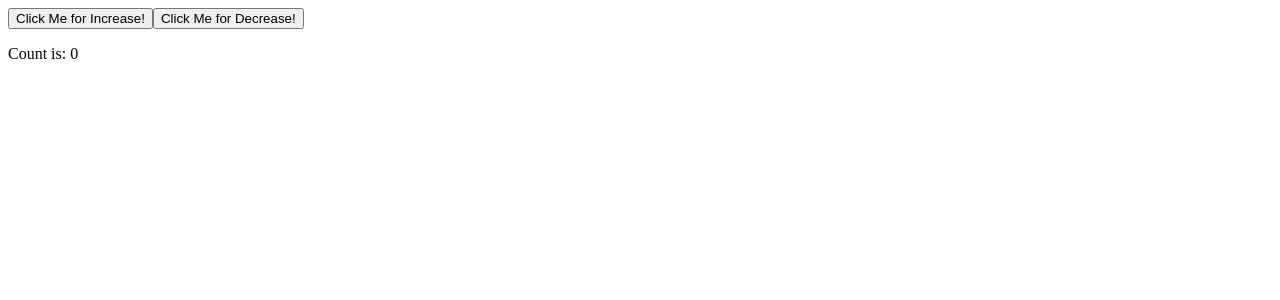
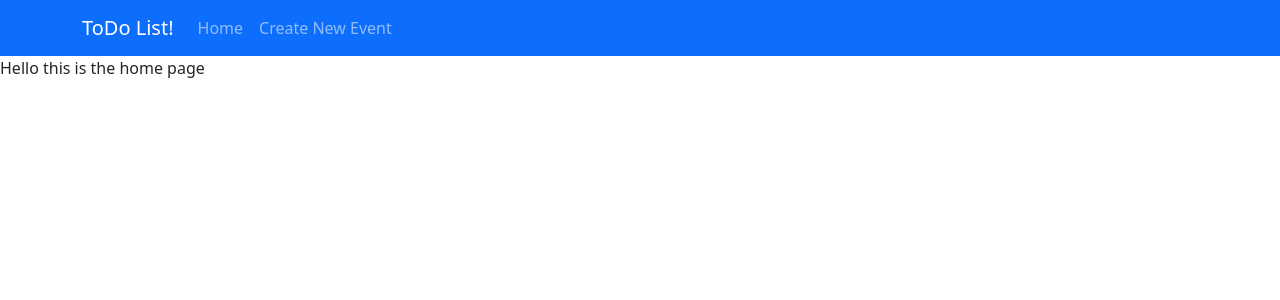
Before and after one commit to Noah8863/React-ToDo-List, a React (Create React App) app: page / in a window 1280 px wide. Shown: the top 300 px of the page. Built offline with nearby package versions, Linux system fonts and the light colour scheme.

Commit message:
set up simple website for the structure

```diff
--- a/package.json
+++ b/package.json
@@ -6,7 +6,9 @@
     "@testing-library/jest-dom": "^5.16.5",
     "@testing-library/react": "^13.4.0",
     "@testing-library/user-event": "^13.5.0",
+    "bootstrap": "^5.3.0",
     "react": "^18.2.0",
+    "react-bootstrap": "^2.7.4",
     "react-dom": "^18.2.0",
     "react-router-dom": "^6.12.1",
     "react-scripts": "5.0.1",
--- a/src/App.js
+++ b/src/App.js
@@ -1,21 +1,23 @@
-import React, {useState} from 'react';
+import { BrowserRouter as Router, Route, Routes } from 'react-router-dom';
+import NavBar from './components/Navbar/navbar.js';
+import Home from './components/Home/index.js';
+import NewEvent from './components/NewEvent/index.js';
 import './main.scss';
 
 function App() {
-  var [count,setCount] = useState(0);
 
-  function getCount() {
-    setCount(count + 1)
-  }
-  function decreaseCount() {
-    setCount(count - 1)
-  }
   return (
-    <div className="App">
-      <button onClick={getCount}>Click Me for Increase!</button>
-      <button onClick={decreaseCount}>Click Me for Decrease!</button>
-      <p id="count">Count is: {count}</p>
-    </div>
+    <Router>
+      <NavBar />
+      <Routes>
+        <Route exact path="/"
+          element={<>
+            <Home />
+          </>
+          }></Route>
+          <Route exact path="/NewEvent" element={<NewEvent />}></Route>
+      </Routes>
+    </Router>
   );
 }
 
--- /dev/null
+++ b/src/components/Home/index.js
@@ -0,0 +1,11 @@
+import React from "react";
+
+function Home(){
+    return (
+        <div>
+            Hello this is the home page
+        </div>
+    )
+}
+
+export default Home;
--- /dev/null
+++ b/src/components/Navbar/navbar.js
@@ -0,0 +1,21 @@
+import Container from 'react-bootstrap/Container';
+import Nav from 'react-bootstrap/Nav';
+import Navbar from 'react-bootstrap/Navbar';
+import 'bootstrap/dist/css/bootstrap.css';
+function Naviation() {
+  return (
+    <>
+      <Navbar bg="primary" variant="dark">
+        <Container>
+          <Navbar.Brand href="#home">ToDo List!</Navbar.Brand>
+          <Nav className="me-auto">
+            <Nav.Link href="#home">Home</Nav.Link>
+            <Nav.Link href="#features">Create New Event</Nav.Link>
+          </Nav>
+        </Container>
+      </Navbar>
+    </>
+  );
+}
+
+export default Naviation;
--- /dev/null
+++ b/src/components/NewEvent/index.js
@@ -0,0 +1,11 @@
+import React from "react";
+
+function NewEvent(){
+    return (
+        <div>
+            Hello this is the new Event Page
+        </div>
+    )
+}
+
+export default NewEvent;
```
Also changed, not shown: 1 other file (tests, documents, lock files or other folders).
